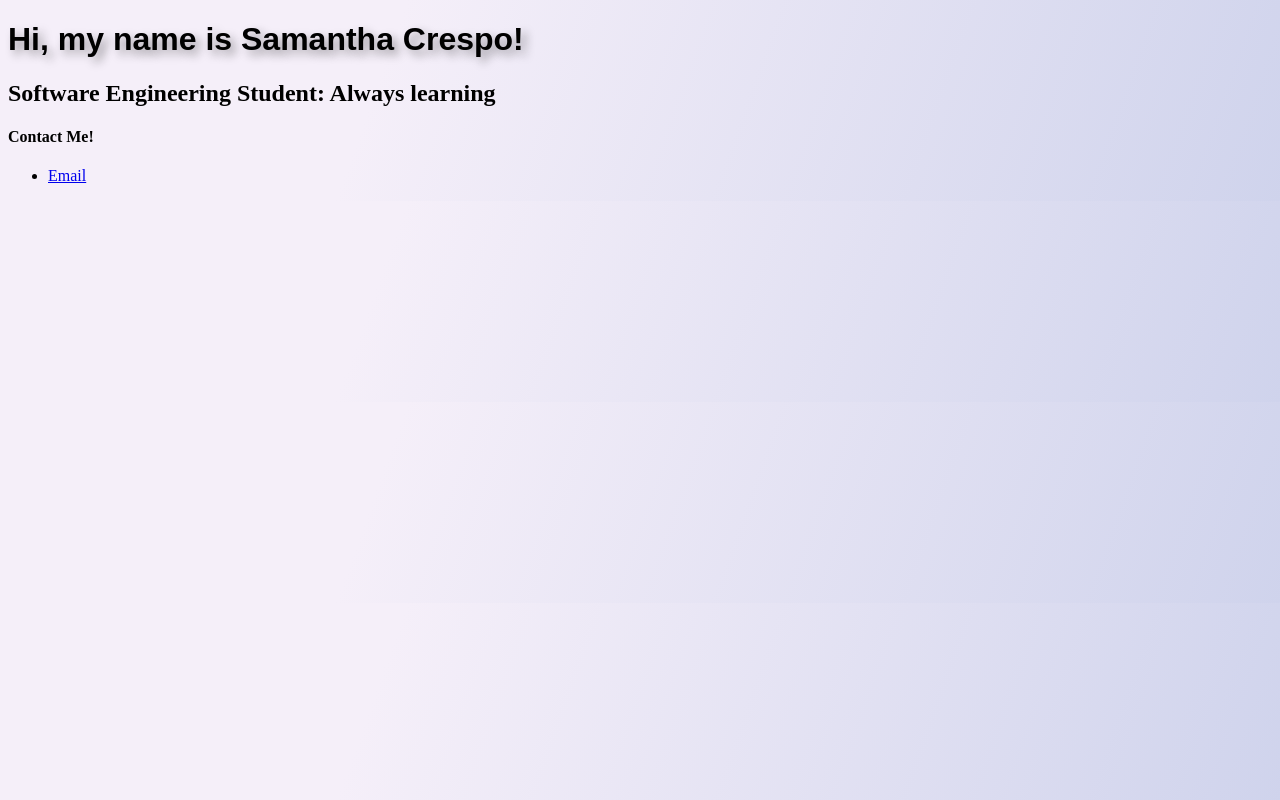
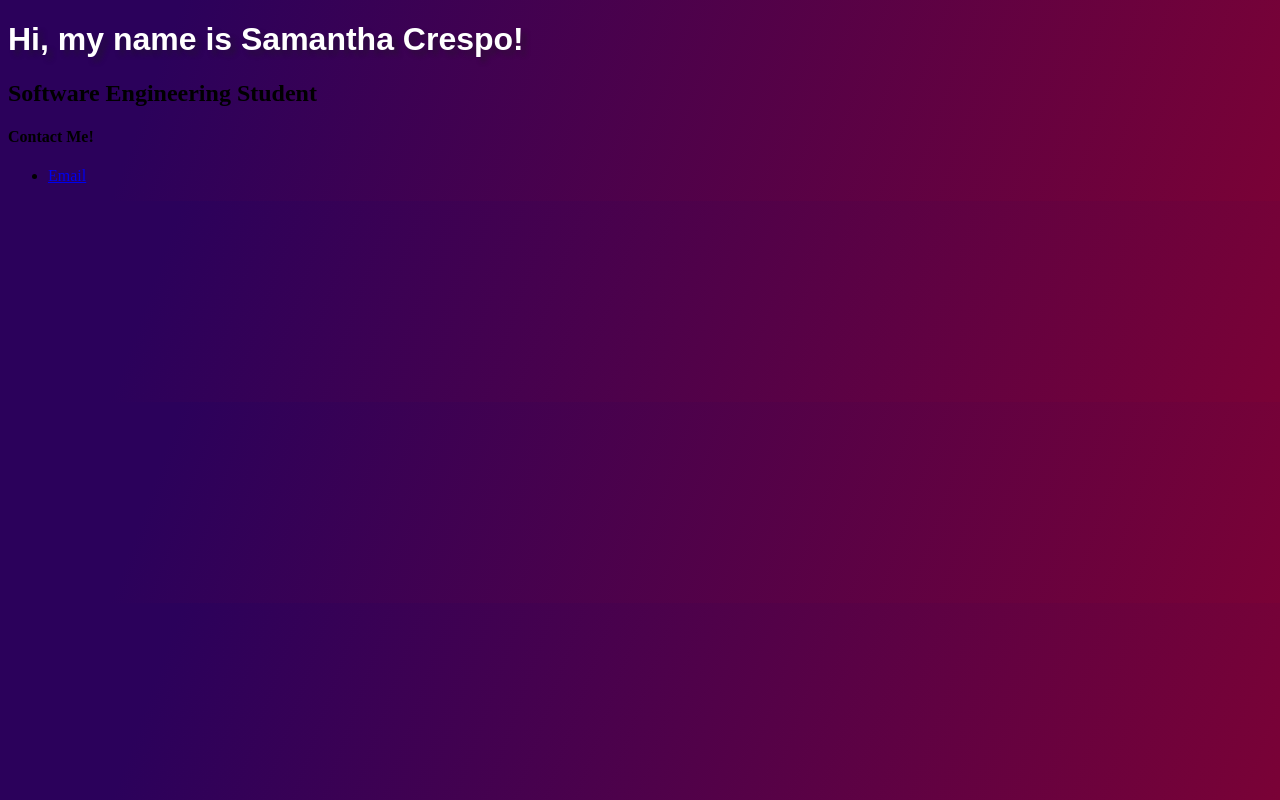
Before and after one commit to samkcrespo/prework-website-project, a plain HTML site: page index.html in a window 1280 px wide. Drawn offline with Linux system fonts and the light colour scheme.

Commit message:
updating body bg color & text color

```diff
--- a/script.js
+++ b/script.js
@@ -1,4 +1,4 @@
 const h2 = document.createElement("h2");
-h2.textContent = "Software Engineering Student: Always learning";
+h2.textContent = "Software Engineering Student";
 
 document.querySelector("body").appendChild(h2);
--- a/style.css
+++ b/style.css
@@ -1,8 +1,8 @@
 body {
-    background: linear-gradient(109.6deg, rgb(245, 239, 249) 30.1%, rgb(207, 211, 236) 100.2%);
+    background: linear-gradient(109.6deg, rgb(43, 1, 91) 13.4%, rgb(122, 2, 54) 100.2%);
 }
 h1 {
     font-family: Arial, Helvetica, sans-serif;
-    text-shadow: 5px 5px 10px rgba(27, 28, 27, 0.4);
-    color: #000000;
+    text-shadow: 5px 5px 5px rgba(27, 28, 27, 0.4);
+    color: #ffffff;
 }
```
